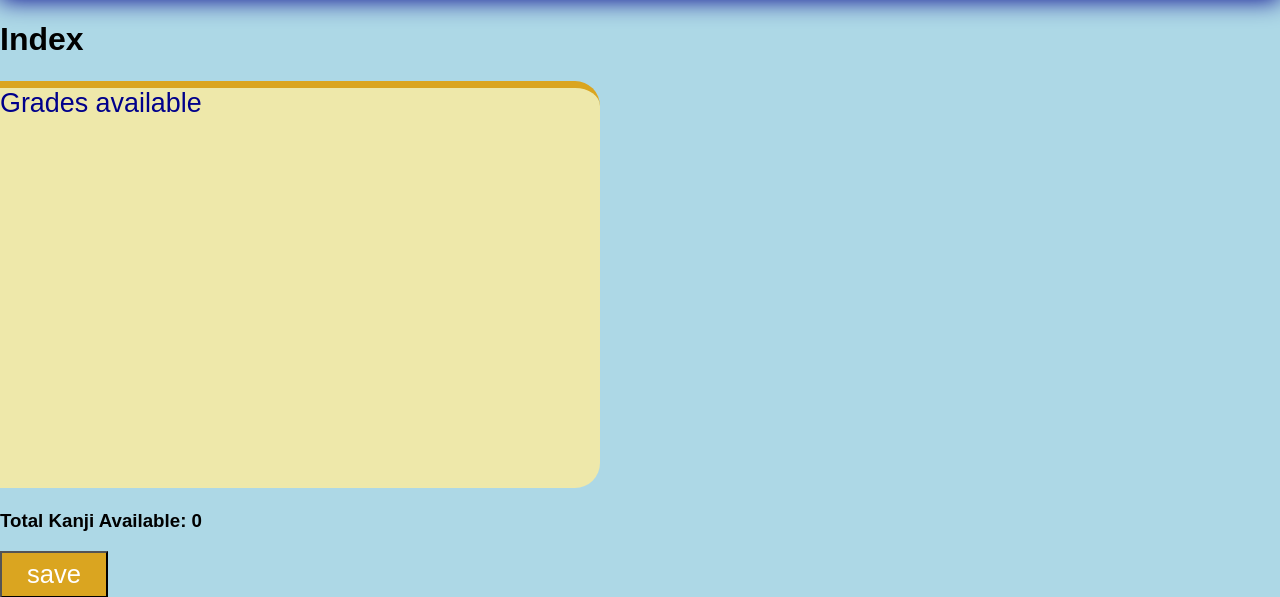
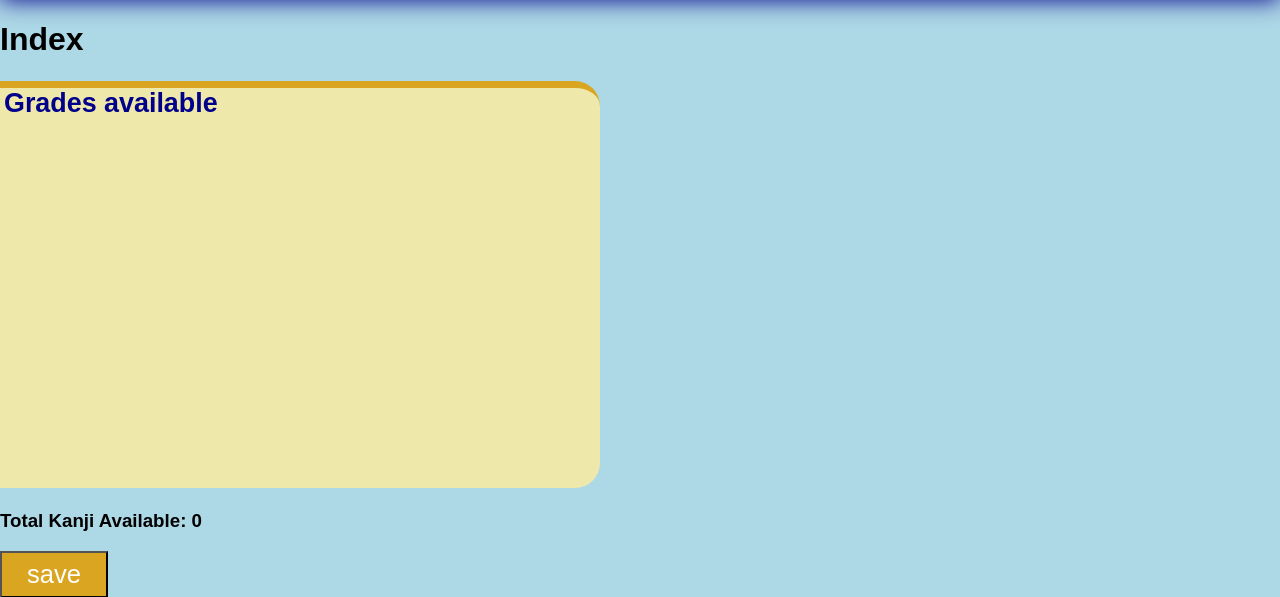
Before and after one commit to LeoKnox/kanji_app, a Flask app: page / in a window 1280 px wide. Shown: the part 46-643 px from the top of the page. Run offline with Flask 2, Linux system fonts and the light colour scheme; data that the repository does not hold is empty.

Commit message:
Add files via upload

```diff
--- a/application/static/css/styles.css
+++ b/application/static/css/styles.css
@@ -142,6 +142,8 @@ table {
 dt {
     font-size: 1.2em;
     color: darkblue;
+    padding-left: 4px;
+    font-weight: bold;
 }
 
 dl {
```
